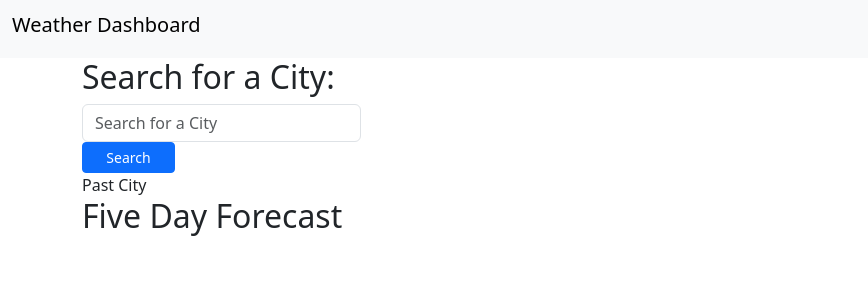
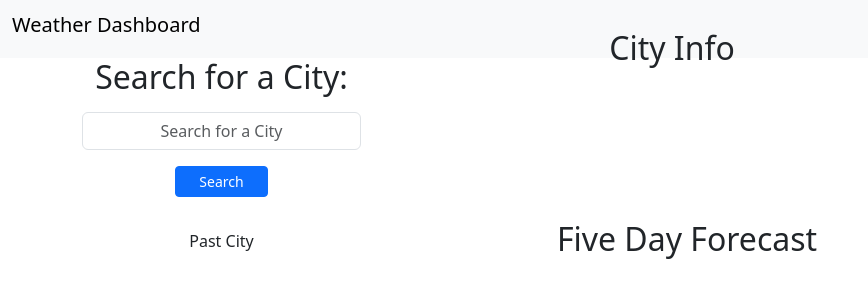
Before and after one commit to KathyrnY/weather-forecast-dashboard, a plain HTML site: page index.html in a window 1280 px wide. Shown: the whole page, without its empty margins (0-868 px from the left). Drawn offline with nearby package versions, Linux system fonts and the light colour scheme.

Commit message:
added css for style and modified html

```diff
--- a/assests/style.css
+++ b/assests/style.css
@@ -0,0 +1,60 @@
+body {
+    font-size: 16px;
+    margin: 0;
+    text-align: center;
+}
+
+span .h1 {
+    text-align: center;
+}
+
+.container {
+display: flex;
+flex-wrap: wrap;
+
+}
+
+input {
+    margin-top: 1rem;
+
+}
+
+input::placeholder {
+    text-align: center;
+}
+
+button {
+    margin-top: 1rem;
+}
+ button .btn-primary {
+    text-align: center;
+ }
+ .input-column {
+    text-align: center;
+ }
+
+ #past-results {
+    text-align: center;
+    margin-top: 2rem;
+ }
+
+ section {
+    position: relative;
+    bottom: 4rem;
+    left: 2rem;
+ }
+.col-9 {
+    width: 100%;
+    text-align: center;
+}
+
+.city-name {
+    position: relative;
+    bottom: 10rem;
+}
+
+.forecastDisplay {
+    position: relative;
+    bottom: 1rem;
+    left: 15px;
+}
--- a/index.html
+++ b/index.html
@@ -9,8 +9,8 @@
     <link rel="stylesheet" href="./assests/style.css">
 </head>
 <body>
-    <nav class="navbar bg-body-tertiary">
-        <div class="container-fluid">
+    <nav class="navbar bg-body-tertiary align-items-center">
+        <div class="container-fluid align-items-center">
           <span class="text-center navbar-brand mb h1 align-items-center">Weather Dashboard</span>
         </div>
       </nav>
@@ -28,12 +28,13 @@
               </aside>
 
               <!-- City Display Info -->
-              <section class="col-9 display-blocks">
+              <section class="col-9">
+                <h2 class="city-name">City Info</h2>
                 <div id="city-display-info"class="cityInfo">
                     <div id="current-display-info" class="currentWeatherInfo"></div>
                 </div>
                 <!-- Five Day Forecast blocks -->
-                <div class="forcastDisplay">
+                <div class="forecastDisplay">
                     <h2>Five Day Forecast</h2>
                     <div id="forecast-blocks" class="forecastBoxes"></div>
                 </div>
```
